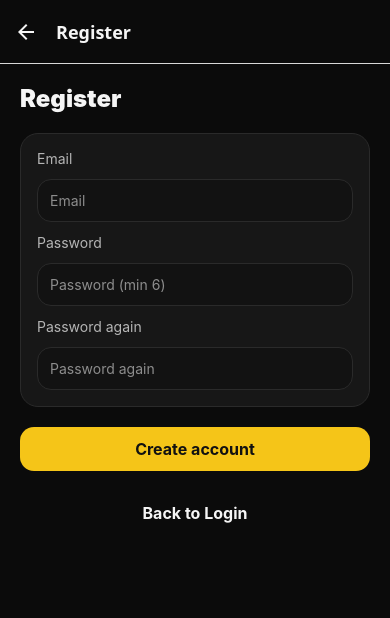
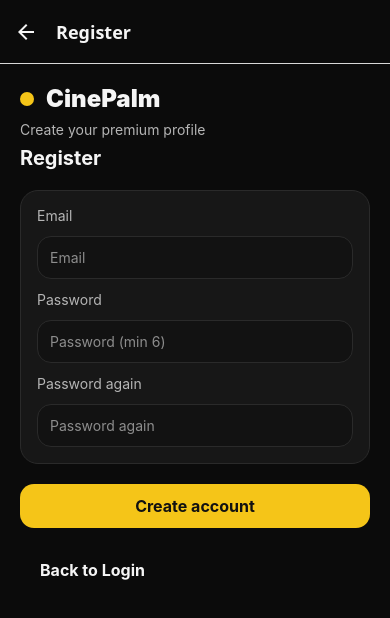
Before and after one commit to OzanDuru/CinePalm, a React Native app: screen /Register in a window 390 px wide. Shown: the top 618 px of the page. Built offline with nearby package versions, Linux system fonts and the light colour scheme; no server answers.

Commit message:
feat: enhance auth screens with premium styling

```diff
--- a/src/screens/LoginScreen.js
+++ b/src/screens/LoginScreen.js
@@ -49,7 +49,16 @@ export default function LoginScreen({ navigation }) {
   return (
     <ScreenContainer>
       <View style={styles.container}>
-        <Text variant="title">Login</Text>
+        <View style={styles.hero}>
+          <View style={styles.brandRow}>
+            <View style={styles.brandDot} />
+            <Text variant="title">CinePalm</Text>
+          </View>
+          <Text variant="caption" style={styles.heroSubtitle}>
+            Sign in to your premium list
+          </Text>
+          <Text variant="subtitle">Login</Text>
+        </View>
 
         <Card style={styles.card}>
           <Text variant="caption" style={styles.label}>Email</Text>
@@ -76,9 +85,19 @@ export default function LoginScreen({ navigation }) {
 
         <Button title={loading ? "Loading..." : "Login"} onPress={handleLogin} disabled={loading} />
 
-        <View style={styles.linksRow}>
-          <Button title="Create account" variant="ghost" onPress={() => navigation.navigate("Register")} />
-          <Button title="Forgot password?" variant="ghost" onPress={() => navigation.navigate("ResetPassword")} />
+        <View style={styles.linksColumn}>
+          <Button
+            title="Create account"
+            variant="ghost"
+            onPress={() => navigation.navigate("Register")}
+            style={styles.linkButton}
+          />
+          <Button
+            title="Forgot password?"
+            variant="ghost"
+            onPress={() => navigation.navigate("ResetPassword")}
+            style={styles.linkButton}
+          />
         </View>
       </View>
     </ScreenContainer>
@@ -87,6 +106,23 @@ export default function LoginScreen({ navigation }) {
 
 const styles = StyleSheet.create({
   container: { flex: 1, padding: theme.spacing.lg, gap: theme.spacing.lg },
+  hero: {
+    gap: theme.spacing.xs,
+  },
+  brandRow: {
+    flexDirection: "row",
+    alignItems: "center",
+    gap: theme.spacing.sm,
+  },
+  brandDot: {
+    width: 14,
+    height: 14,
+    borderRadius: 7,
+    backgroundColor: theme.colors.accent,
+  },
+  heroSubtitle: {
+    color: theme.colors.textSecondary,
+  },
   card: { gap: theme.spacing.sm },
   label: { color: theme.colors.textSecondary },
   input: {
@@ -97,5 +133,6 @@ const styles = StyleSheet.create({
     color: theme.colors.textPrimary,
     backgroundColor: theme.colors.surface,
   },
-  linksRow: { flexDirection: "row", justifyContent: "space-between" },
+  linksColumn: { gap: theme.spacing.xs },
+  linkButton: { alignSelf: "flex-start" },
 });
--- a/src/screens/RegisterScreen.js
+++ b/src/screens/RegisterScreen.js
@@ -44,7 +44,16 @@ export default function RegisterScreen({ navigation }) {
   return (
     <ScreenContainer>
       <View style={styles.container}>
-        <Text variant="title">Register</Text>
+        <View style={styles.hero}>
+          <View style={styles.brandRow}>
+            <View style={styles.brandDot} />
+            <Text variant="title">CinePalm</Text>
+          </View>
+          <Text variant="caption" style={styles.heroSubtitle}>
+            Create your premium profile
+          </Text>
+          <Text variant="subtitle">Register</Text>
+        </View>
 
         <Card style={styles.card}>
           <Text variant="caption" style={styles.label}>Email</Text>
@@ -81,7 +90,12 @@ export default function RegisterScreen({ navigation }) {
 
         <Button title={loading ? "Loading..." : "Create account"} onPress={handleRegister} disabled={loading} />
 
-        <Button title="Back to Login" variant="ghost" onPress={() => navigation.navigate("Login")} />
+        <Button
+          title="Back to Login"
+          variant="ghost"
+          onPress={() => navigation.navigate("Login")}
+          style={styles.linkButton}
+        />
       </View>
     </ScreenContainer>
   );
@@ -89,6 +103,23 @@ export default function RegisterScreen({ navigation }) {
 
 const styles = StyleSheet.create({
   container: { flex: 1, padding: theme.spacing.lg, gap: theme.spacing.lg },
+  hero: {
+    gap: theme.spacing.xs,
+  },
+  brandRow: {
+    flexDirection: "row",
+    alignItems: "center",
+    gap: theme.spacing.sm,
+  },
+  brandDot: {
+    width: 14,
+    height: 14,
+    borderRadius: 7,
+    backgroundColor: theme.colors.accent,
+  },
+  heroSubtitle: {
+    color: theme.colors.textSecondary,
+  },
   card: { gap: theme.spacing.sm },
   label: { color: theme.colors.textSecondary },
   input: {
@@ -99,4 +130,5 @@ const styles = StyleSheet.create({
     color: theme.colors.textPrimary,
     backgroundColor: theme.colors.surface,
   },
+  linkButton: { alignSelf: "flex-start" },
 });
--- a/src/screens/ResetPasswordScreen.js
+++ b/src/screens/ResetPasswordScreen.js
@@ -40,7 +40,16 @@ export default function ResetPasswordScreen({ navigation }) {
   return (
     <ScreenContainer>
       <View style={styles.container}>
-        <Text variant="title">Reset Password</Text>
+        <View style={styles.hero}>
+          <View style={styles.brandRow}>
+            <View style={styles.brandDot} />
+            <Text variant="title">CinePalm</Text>
+          </View>
+          <Text variant="caption" style={styles.heroSubtitle}>
+            Recover access to your account
+          </Text>
+          <Text variant="subtitle">Reset Password</Text>
+        </View>
 
         <Card style={styles.card}>
           <Text variant="caption" style={styles.label}>Email</Text>
@@ -57,7 +66,12 @@ export default function ResetPasswordScreen({ navigation }) {
 
         <Button title={loading ? "Loading..." : "Send reset email"} onPress={handleReset} disabled={loading} />
 
-        <Button title="Back to Login" variant="ghost" onPress={() => navigation.navigate("Login")} />
+        <Button
+          title="Back to Login"
+          variant="ghost"
+          onPress={() => navigation.navigate("Login")}
+          style={styles.linkButton}
+        />
       </View>
     </ScreenContainer>
   );
@@ -65,6 +79,23 @@ export default function ResetPasswordScreen({ navigation }) {
 
 const styles = StyleSheet.create({
   container: { flex: 1, padding: theme.spacing.lg, gap: theme.spacing.lg },
+  hero: {
+    gap: theme.spacing.xs,
+  },
+  brandRow: {
+    flexDirection: "row",
+    alignItems: "center",
+    gap: theme.spacing.sm,
+  },
+  brandDot: {
+    width: 14,
+    height: 14,
+    borderRadius: 7,
+    backgroundColor: theme.colors.accent,
+  },
+  heroSubtitle: {
+    color: theme.colors.textSecondary,
+  },
   card: { gap: theme.spacing.sm },
   label: { color: theme.colors.textSecondary },
   input: {
@@ -75,4 +106,5 @@ const styles = StyleSheet.create({
     color: theme.colors.textPrimary,
     backgroundColor: theme.colors.surface,
   },
+  linkButton: { alignSelf: "flex-start" },
 });
```
